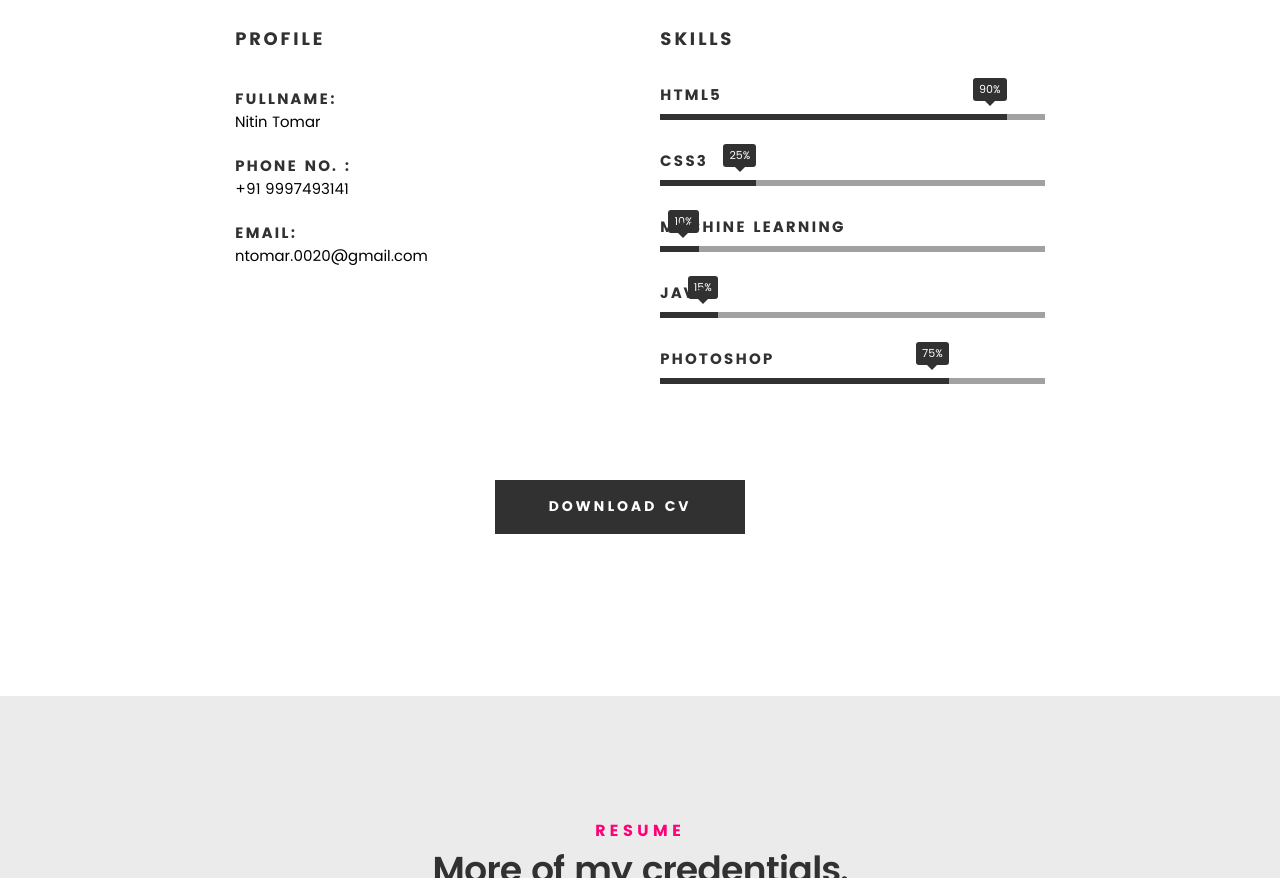
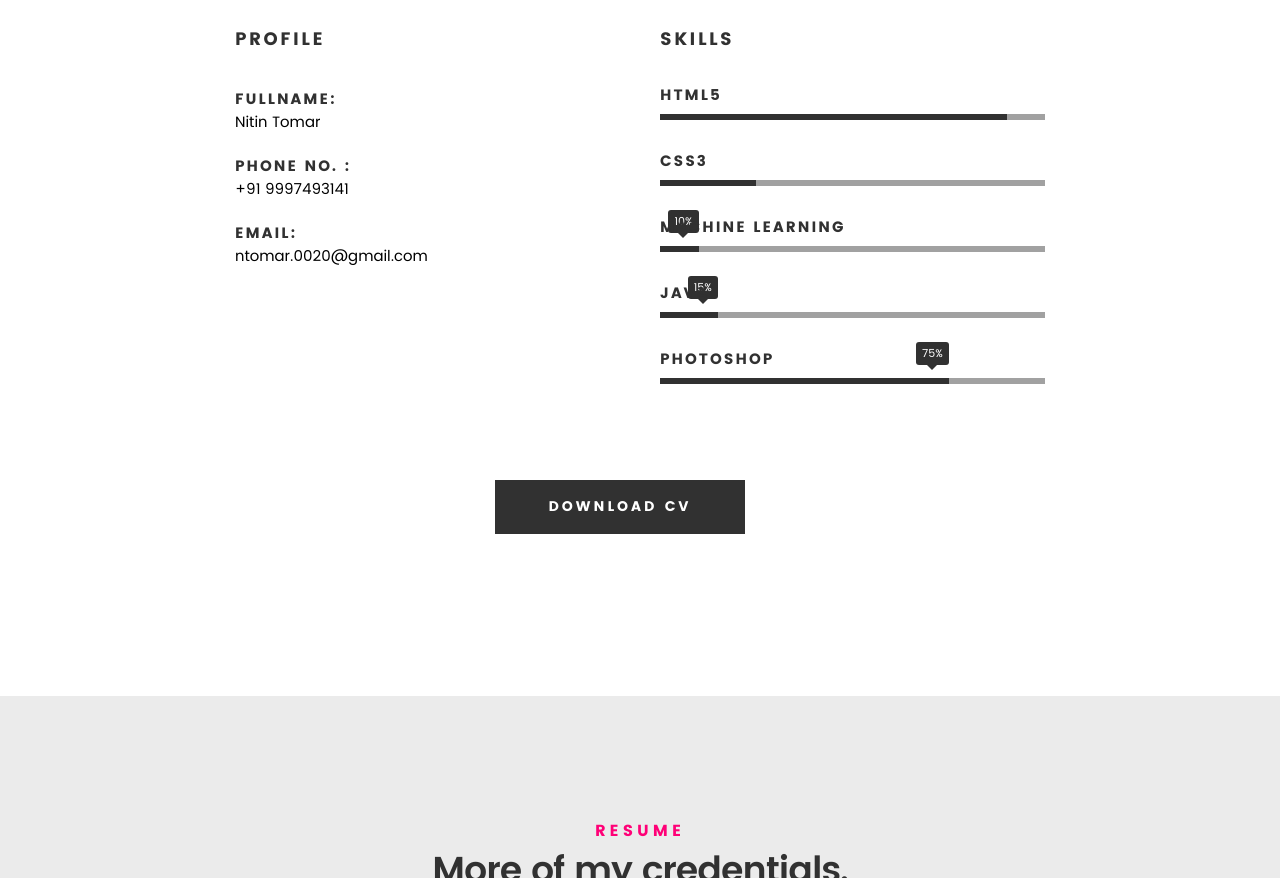
Before and after one commit to nitin0002/PortfolioWebsite, a plain HTML site: page index.html in a window 1280 px wide. Shown: the part 1217-2095 px from the top of the page. Drawn offline with Linux system fonts and the light colour scheme; files whose address does not match are found by name.

Commit message:
changes in main file

```diff
--- a/index.html
+++ b/index.html
@@ -151,11 +151,11 @@
 
 				<ul class="skill-bars">
 				   <li>
-				   	<div class="progress percent90"><span>90%</span></div>
+				   	<div class="progress percent90"></div>
 				   	<strong>HTML5</strong>
 				   </li>
 				   <li>
-				   	<div class="progress percent25"><span>25%</span></div>
+				   	<div class="progress percent25"></div>
 				   	<strong>CSS3</strong>
 				   </li>
 				   <li>
```
